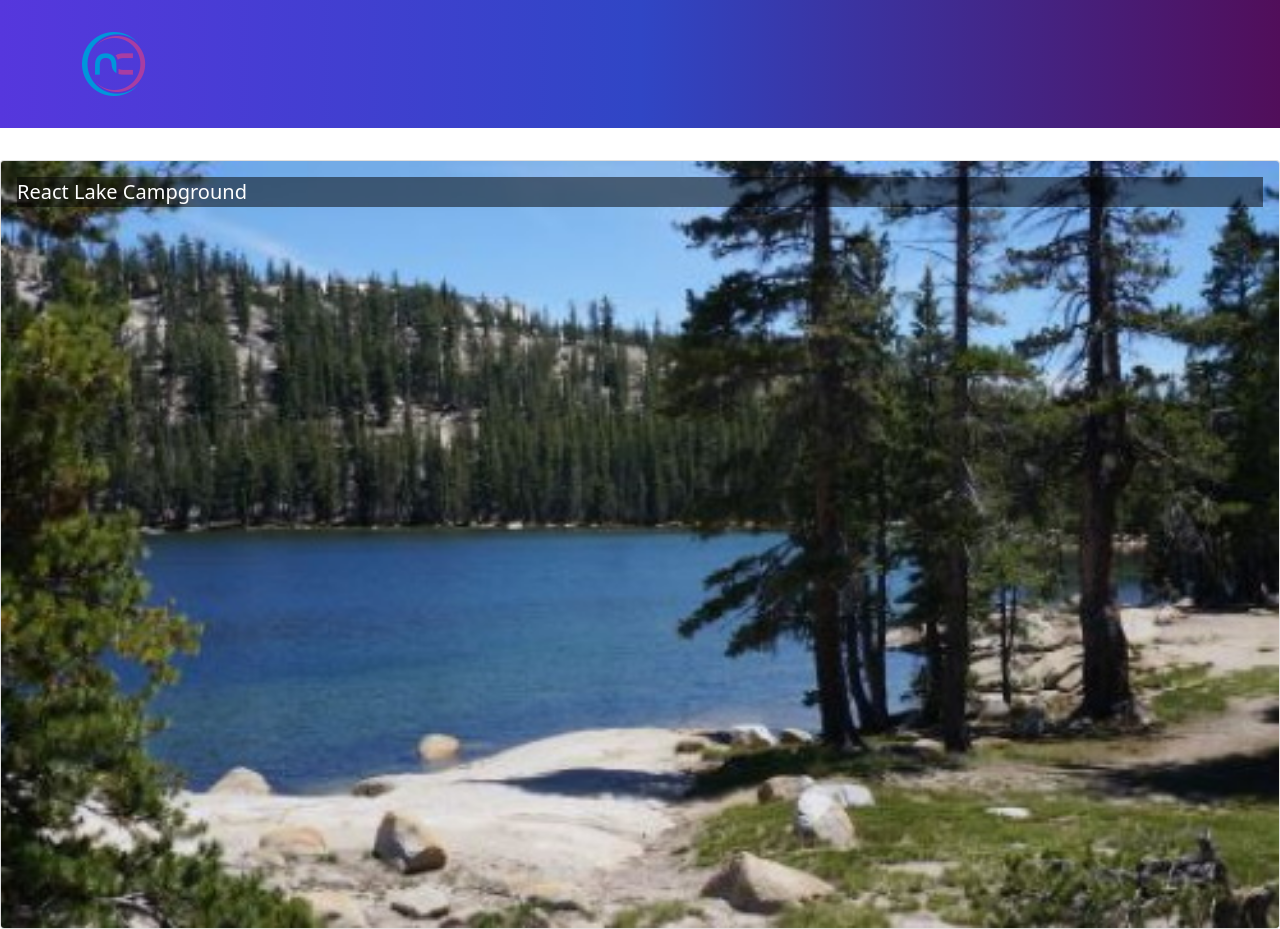
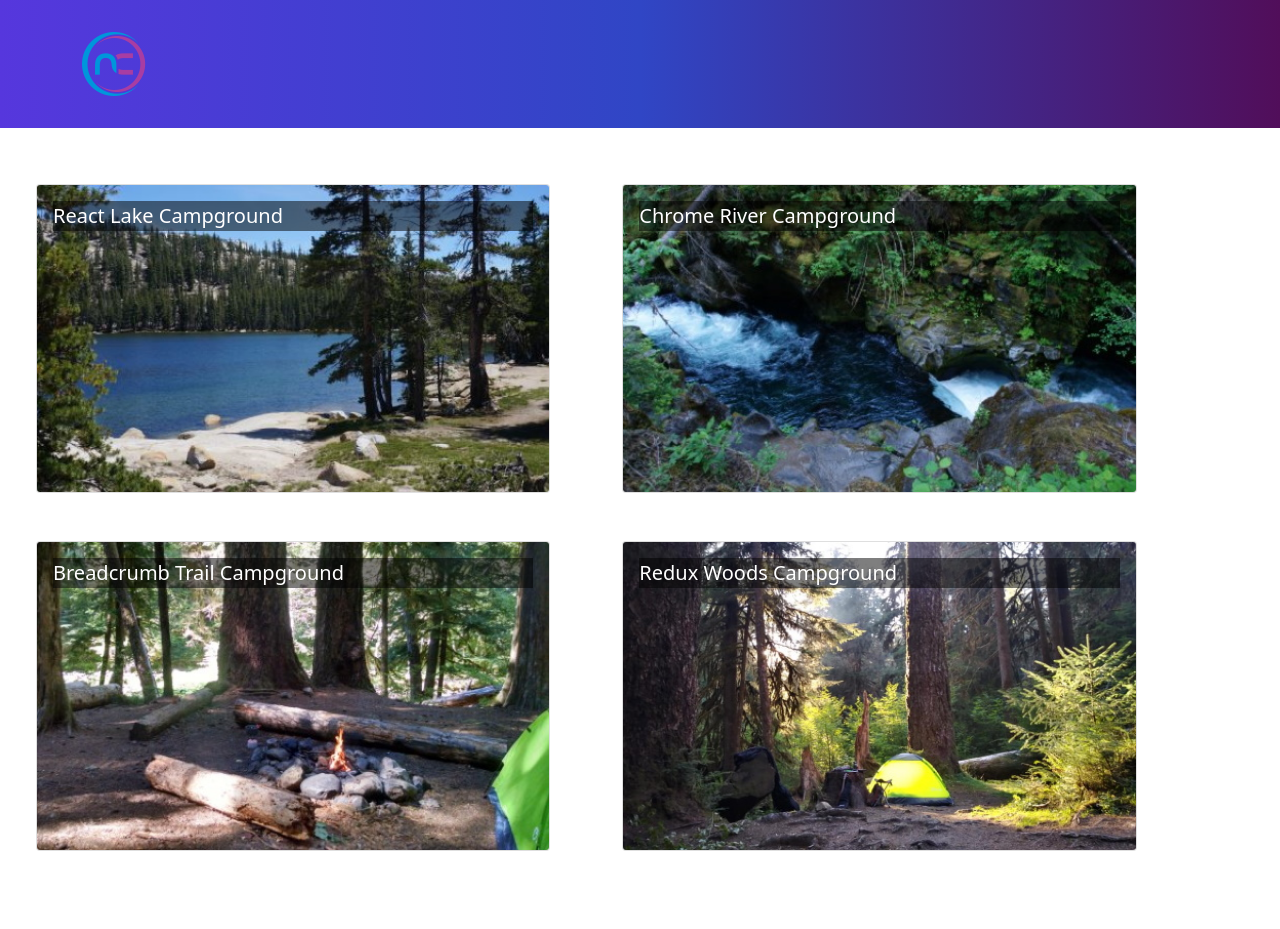
Before and after one commit to jj252/React_Course, a React (Create React App) app: page / in a window 1280 px wide. After the commit the page ends 875 px from the top, so only its background shows below. Built offline with nearby package versions, Linux system fonts and the light colour scheme.

Commit message:
Week 1 Workshop Assignment Task2 Complete

```diff
--- a/src/App.js
+++ b/src/App.js
@@ -4,8 +4,9 @@ import { Counter } from './features/counter/Counter';
 import './App.css';
 import { Container,Navbar,NavbarBrand } from 'reactstrap';
 import NucampLogo from './app/assets/img/logo.png';
-import CampsiteCard from './features/campsites/CampsiteCard';
-import {CAMPSITES} from './app/shared/CAMPSITES';
+//import CampsiteCard from './features/campsites/CampsiteCard';
+import CampsitesList from './features/campsites/CampsitesList';
+//import {CAMPSITES} from './app/shared/CAMPSITES';
 
 function App() {
   return (
@@ -17,7 +18,7 @@ function App() {
             </NavbarBrand>
           </Container>
       </Navbar>
-      <CampsiteCard campsite={CAMPSITES[0]} />
+      <CampsitesList />
     </div>
   );
 }
--- /dev/null
+++ b/src/features/campsites/CampsitesList.js
@@ -0,0 +1,17 @@
+import { CAMPSITES } from "../../app/shared/CAMPSITES";
+import { Col,Row} from 'reactstrap';
+import CampsiteCard from "./CampsiteCard";
+
+const CampsitesList = () => {
+    return(
+        <Row className='ms-auto'>{CAMPSITES.map((campsite) => {
+            return (
+                <Col md='5' className="m-4" key={campsite.id}>
+                    <CampsiteCard campsite={campsite} />
+                </Col>
+            )
+        })}</Row>
+    )
+}
+
+export default CampsitesList;
```
